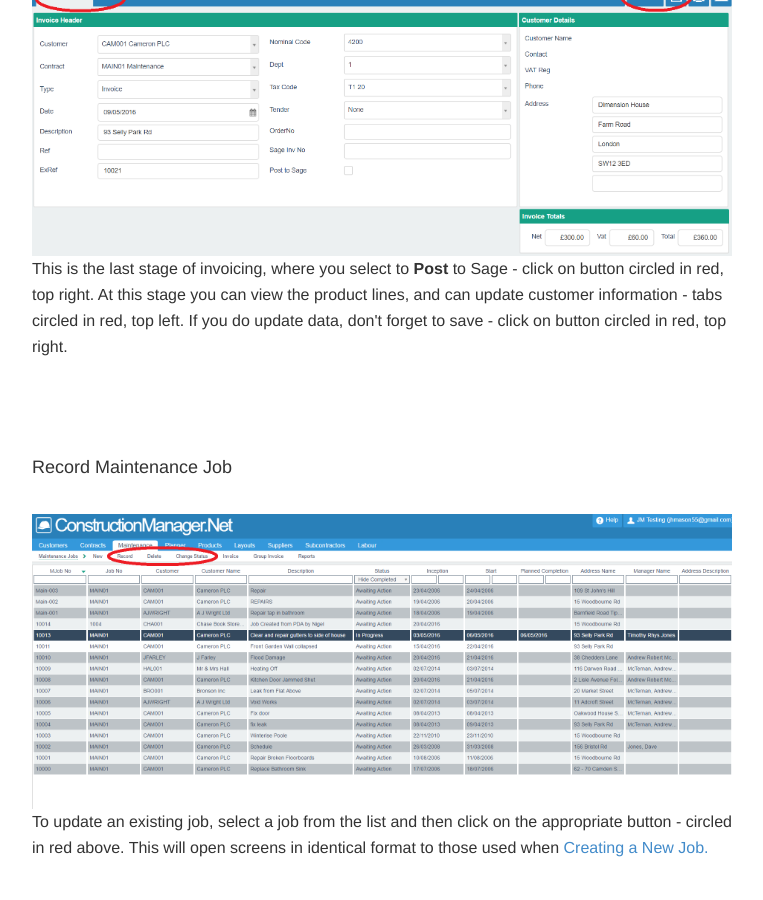
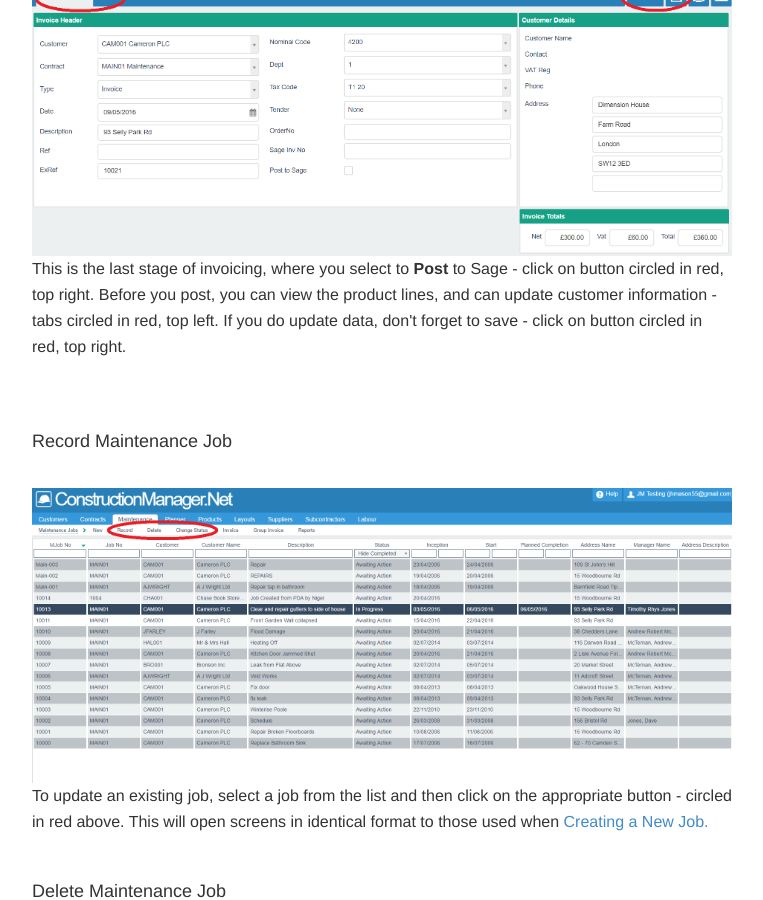
Before and after one commit to JNCSolutions/ConstructionManagerDocs, a Jekyll site: the page built from maintenance.html, in a window 1280 px wide and 900 px high, scrolled down 6563 px. Shown: the whole window, without its empty margins (258-1021 px from the left). Built offline with Jekyll 4.4.1, drawn with Linux system fonts in a browser that asks for light colours; some of the changed text lies outside the part shown.

Commit message:
Update maintenance.html

```diff
--- a/maintenance.html
+++ b/maintenance.html
@@ -173,10 +173,10 @@
        <p>Select an option as required to proceed. A further screen will be displayed, as below:</p>   <br> <br>
        <img src="img/Maintenance_Invoice_Select_07.PNG" style="width: 100%;">
        <p>This is the last stage of invoicing, where you select to <b>Post</b> to Sage - click on button circled in red, top right.
-            At this stage you can view the product lines, and can update customer information - tabs circled in red, top left.
+            Before you post, you can view the product lines, and can update customer information - tabs circled in red, top left.
             If you do update data, don't forget to save - click on button circled in red, top right. </p>
 
-      <br> <br> <br>
+      <br> <br>
       <h4 id="record-mjob">Record Maintenance Job</h4>
       <br>
       <img src="img/Maintenance_List_02.PNG" style="width: 100%;">
@@ -228,12 +228,12 @@
       <br>
       <p>If you are happy to proceed, click on the <b>Save Invoices</b> button. This will display anoother prompt:</p> <br>
       <img src="img/Maintenance_Invoice_Select_06.PNG" style="width: 50%;">
-       <p>Select an option as required to proceed. A further screen will be displayed, as below:</p>   <br> <br>
-       <img src="img/Maintenance_Invoice_Select_07.PNG" style="width: 100%;">
-       <p>This is the last stage of invoicing, where you select to <b>Post</b> to Sage - click on button circled in red, top right.
-            At this stage you can view the product lines, and can update customer information - tabs circled in red, top left.
+      <p>Select an option as required to proceed. A further screen will be displayed, as below:</p>   <br> <br>
+      <img src="img/Maintenance_Invoice_Select_07.PNG" style="width: 100%;">
+      <p>This is the last stage of invoicing, where you select to <b>Post</b> to Sage - click on button circled in red, top right.
+            Before you post, you can view the product lines, and can update customer information - tabs circled in red, top left.
             If you do update data, don't forget to save - click on button circled in red, top right. </p>
-
+      <br> <br>
       <h4 id="reports">Reports</h4>
       <p>To run a selection of reports on an existing job, select a job from the list
             and then click on the <b>Reports</b> button - circled in red below.
```
